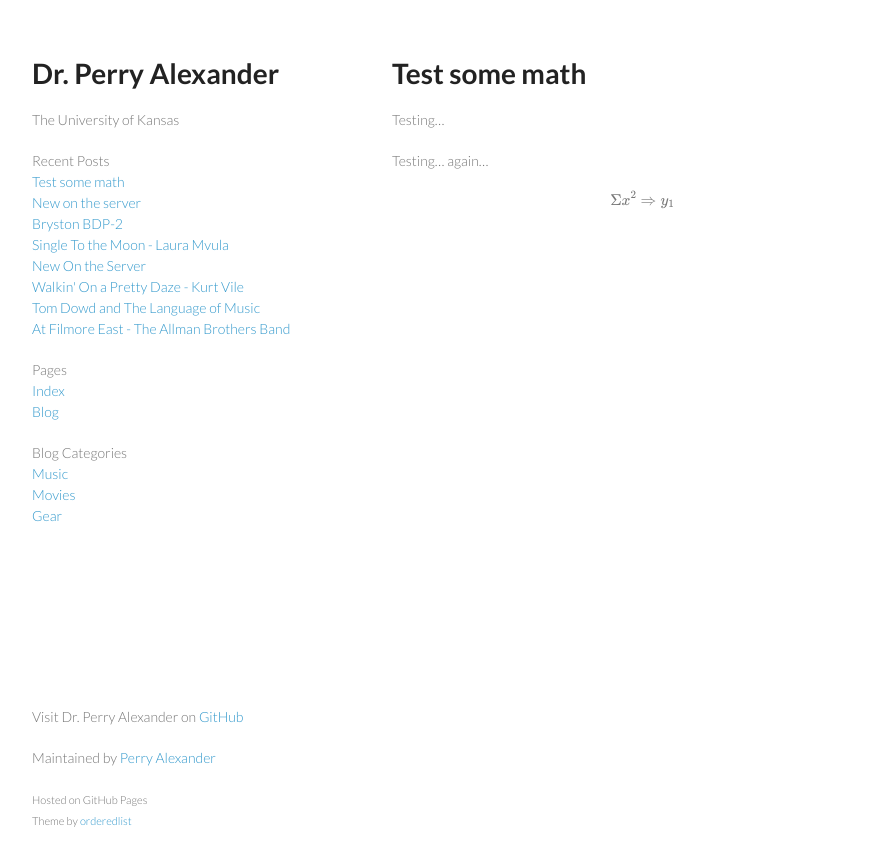
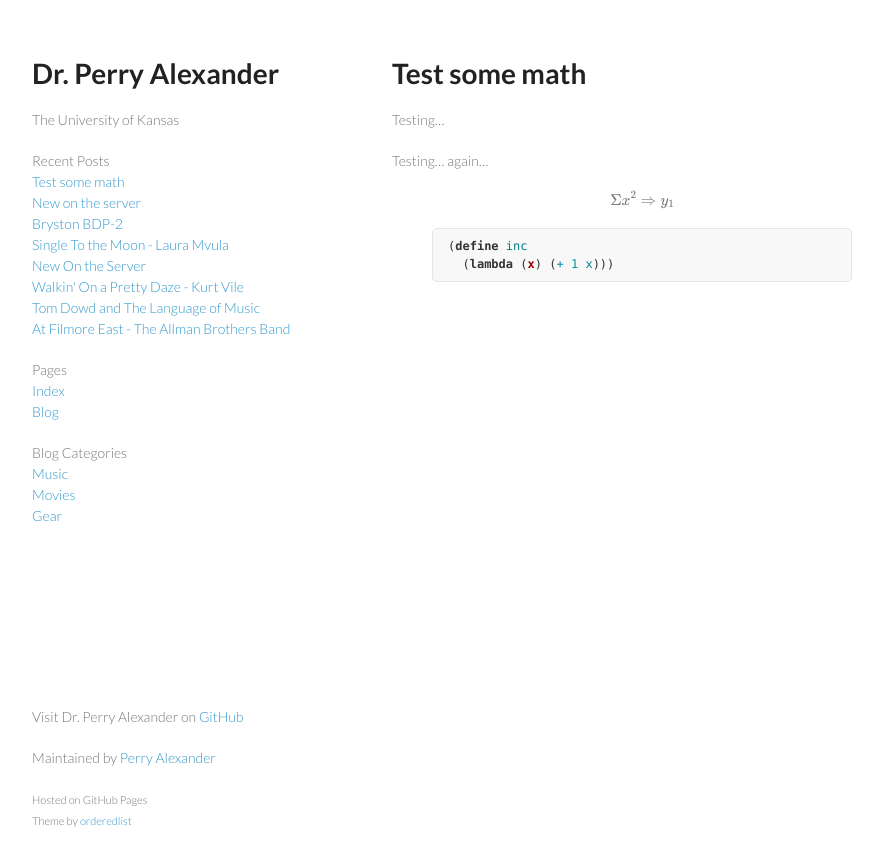
Before and after one commit to palexand/palexand.github.io, a Jekyll site: the page built from _posts/2013-12-1-Test-Math.md, in a window 1280 px wide. Shown: the top 866 px of the page, without its empty margins (178-1061 px from the left). Built offline with Jekyll 4.4.1, drawn with Linux system fonts in a browser that asks for light colours; formulas are drawn with MathJax 3.

Commit message:
working on math

```diff
--- a/_posts/2013-12-1-Test-Math.md
+++ b/_posts/2013-12-1-Test-Math.md
@@ -9,3 +9,8 @@ Testing...
 Testing... again...
 
 \\[\Sigma x^2\Rightarrow y_1\\]
+
+{% highlight scheme %}
+(define inc
+  (lambda (x) (+ 1 x)))
+{% endhighlight %}
```
